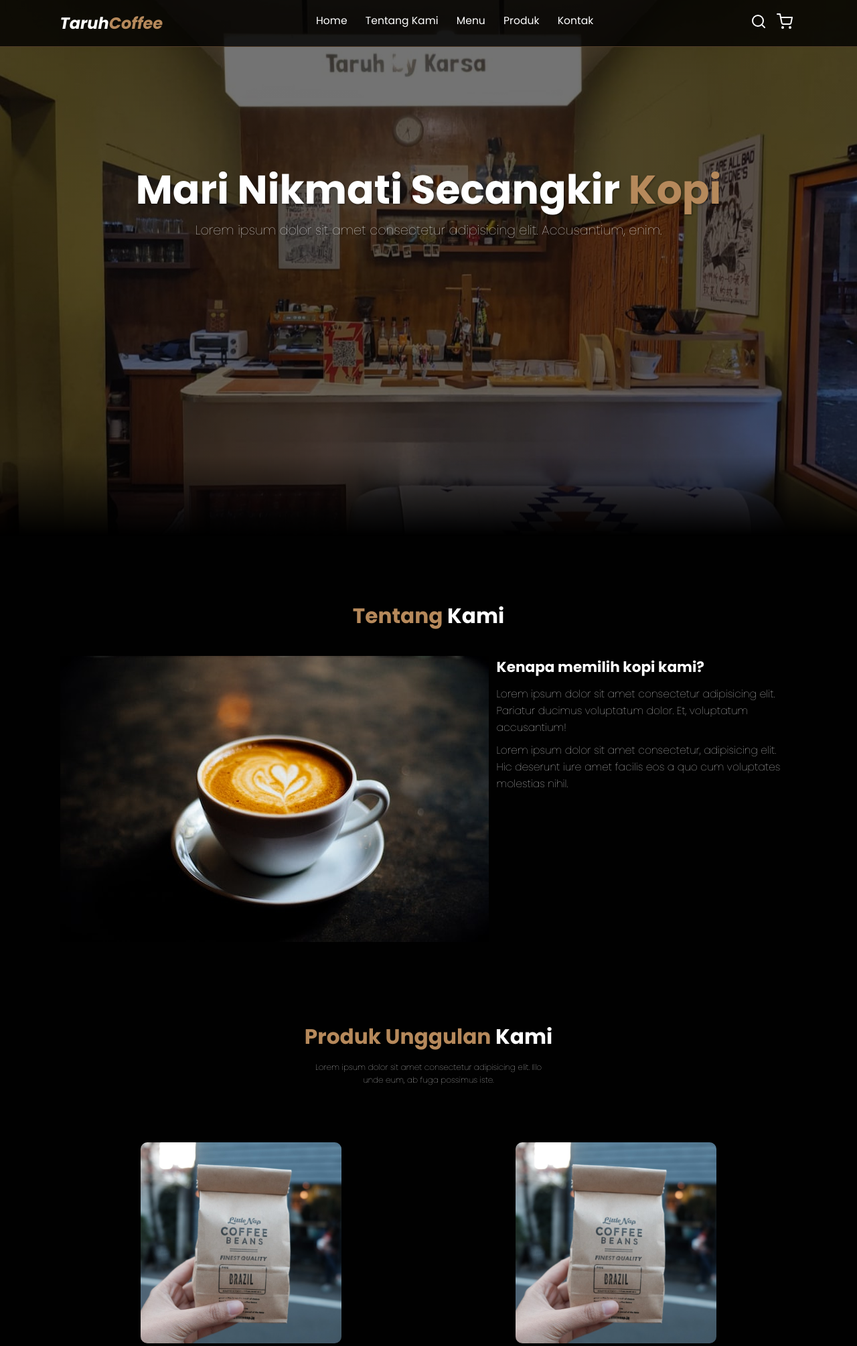
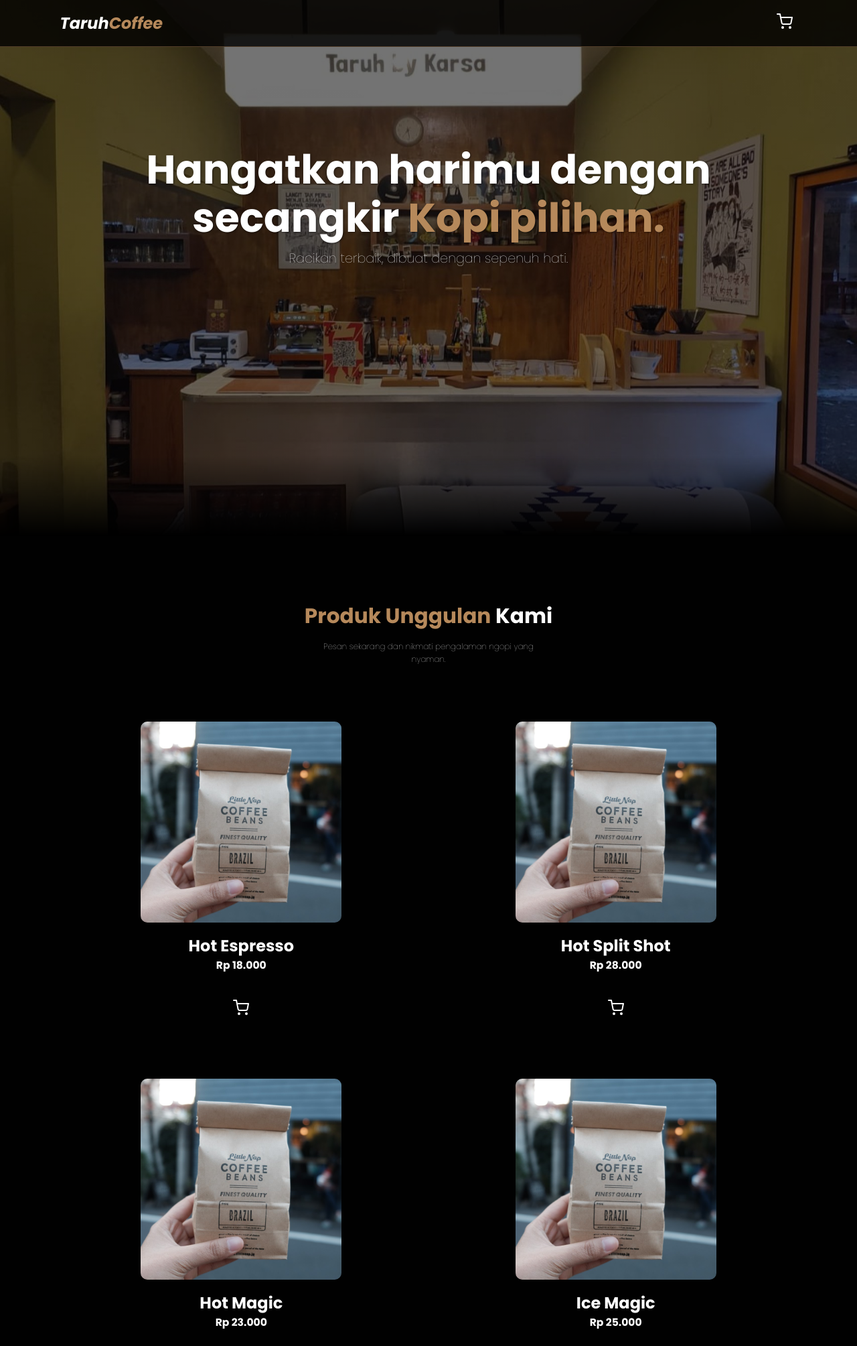
Before and after one commit to jmlabdlnsr/TaruhCoffee, a PHP site: page / in a window 1280 px wide. Shown: the top 2009 px of the page at 67% size. Run offline with PHP 8.4, Linux system fonts and the light colour scheme; some libraries are stand-ins or nearby versions.

Commit message:
Fix Bug & update ui

```diff
--- a/css/style.css
+++ b/css/style.css
@@ -62,30 +62,6 @@ body {
   color: var(--primary);
 }
 
-.navbar .navbar-nav a {
-  color: #fff;
-  display: inline-block;
-  font-size: 1.3rem;
-  margin: 0 1rem;
-}
-
-.navbar .navbar-nav a:hover {
-  color: var(--primary);
-}
-
-.navbar .navbar-nav a::after {
-  content: '';
-  display: block;
-  padding-bottom: 0.5rem;
-  border-bottom: 0.1rem solid var(--primary);
-  transform: scaleX(0);
-  transition: 0.2s linear;
-}
-
-.navbar .navbar-nav a:hover::after {
-  transform: scaleX(0.5);
-}
-
 .navbar .navbar-extra a {
   color: #fff;
   margin: 0 0.5rem;
@@ -95,43 +71,8 @@ body {
   color: var(--primary);
 }
 
-#hamburger-menu {
-  display: none;
-}
 
-/* Navbar search form */
-.navbar .search-form {
-  position: absolute;
-  top: 100%;
-  right: 7%;
-  background-color: #fff;
-  width: 50rem;
-  height: 5rem;
-  display: flex;
-  align-items: center;
-  transform: scaleY(0);
-  transform-origin: top;
-  transition: 0.3s;
-}
 
-.navbar .search-form.active {
-  transform: scaleY(1);
-}
-
-.navbar .search-form input {
-  height: 100%;
-  width: 100%;
-  font-size: 1.6rem;
-  color: var(--bg);
-  padding: 1rem;
-}
-
-.navbar .search-form label {
-  cursor: pointer;
-  font-size: 2rem;
-  margin-right: 1.5rem;
-  color: var(--bg);
-}
 
 /* Shopping Cart */
 .shopping-cart {
@@ -274,7 +217,7 @@ body {
 }
 
 .hero .content h1 {
-  padding-top: 100px;
+  padding-top: 70px;
   font-size: 5em;
   color: #fff;
   text-shadow: 1px 1px 3px rgba(1, 1, 3, 0.5);
@@ -294,27 +237,13 @@ body {
   mix-blend-mode: difference;
 }
 
-.hero .content .cta {
-  margin-top: 1rem;
-  display: inline-block;
-  padding: 1rem 3rem;
-  font-size: 1.4rem;
-  color: #fff;
-  background-color: var(--primary);
-  border-radius: 0.5rem;
-  box-shadow: 1px 1px 3px rgba(1, 1, 3, 0.5);
-}
 
 /* About Section */
-.about,
-.menu,
 .products,
 .contact {
   padding: 8rem 7% 1.4rem;
 }
 
-.about h2,
-.menu h2,
 .products h2,
 .contact h2 {
   text-align: center;
@@ -322,38 +251,11 @@ body {
   margin-bottom: 3rem;
 }
 
-.about h2 span,
-.menu h2 span,
 .products h2 span,
 .contact h2 span {
   color: var(--primary);
 }
 
-.about .row {
-  display: flex;
-}
-
-.about .row .about-img {
-  flex: 1 1 45rem;
-}
-
-
-.about .row .content {
-  flex: 1 1 35rem;
-  padding: 0 1rem;
-}
-
-.about .row .content h3 {
-  font-size: 1.8rem;
-  margin-bottom: 1rem;
-}
-
-.about .row .content p {
-  margin-bottom: 0.8rem;
-  font-size: 1.3rem;
-  font-weight: 100;
-  line-height: 1.6;
-}
 
 /* Menu Section */
 .products h2,
--- a/index.html
+++ b/index.html
@@ -32,29 +32,12 @@
   <nav class="navbar" x-data>
     <a href="#" class="navbar-logo">Taruh<span>Coffee</span></a>
 
-    <div class="navbar-nav">
-      <a href="#home">Home</a>
-      <a href="#about">Tentang Kami</a>
-      <a href="#menu">Menu</a>
-      <a href="#products">Produk</a>
-      <a href="#contact">Kontak</a>
-    </div>
-
     <div class="navbar-extra">
-      <a href="#" id="search-button"><i data-feather="search"></i></a>
       <a href="#" id="shopping-cart-button">
         <i data-feather="shopping-cart"></i>
         <span class="qty-badge" x-show="$store.cart.qty" x-text="$store.cart.qty"></span>
       </a>
-      <a href="#" id="hamburger-menu"><i data-feather="menu"></i></a>
     </div>
-
-    <!-- Search Form start -->
-    <div class="search-form">
-      <input type="search" id="search-box" placeholder="search here..." />
-      <label for="search-box"><i data-feather="search"></i></label>
-    </div>
-    <!-- Search Form end -->
 
     <!-- Shopping Cart start -->
     <div class="shopping-cart">
@@ -118,45 +101,20 @@
   <section class="hero" id="home">
     <div class="mask-container">
       <main class="content">
-        <h1>Mari Nikmati Secangkir <span>Kopi</span></h1>
+        <h1>Hangatkan harimu dengan secangkir <span>Kopi pilihan.</span></h1>
         <p>
-          Lorem ipsum dolor sit amet consectetur adipisicing elit.
-          Accusantium, enim.
+          Racikan terbaik, dibuat dengan sepenuh hati.
         </p>
       </main>
     </div>
   </section>
   <!-- Hero Section end -->
 
-  <!-- About Section start -->
-  <section id="about" class="about">
-    <h2><span>Tentang</span> Kami</h2>
-
-    <div class="row">
-      <div class="about-img">
-        <img src="img/tentang-kami.jpg" alt="Tentang Kami" />
-      </div>
-      <div class="content">
-        <h3>Kenapa memilih kopi kami?</h3>
-        <p>
-          Lorem ipsum dolor sit amet consectetur adipisicing elit. Pariatur
-          ducimus voluptatum dolor. Et, voluptatum accusantium!
-        </p>
-        <p>
-          Lorem ipsum dolor sit amet consectetur, adipisicing elit. Hic
-          deserunt iure amet facilis eos a quo cum voluptates molestias nihil.
-        </p>
-      </div>
-    </div>
-  </section>
-  <!-- About Section end -->
-
   <!-- Products Section start -->
   <section class="products" id="products" x-data="products">
     <h2><span>Produk Unggulan</span> Kami</h2>
     <p>
-      Lorem ipsum dolor sit amet consectetur adipisicing elit. Illo unde eum,
-      ab fuga possimus iste.
+      Pesan sekarang dan nikmati pengalaman ngopi yang nyaman.
     </p>
 
     <div class="row">
@@ -190,8 +148,7 @@
   <section id="contact" class="contact">
     <h2><span>Kontak</span> Kami</h2>
     <p>
-      Lorem ipsum dolor sit amet consectetur adipisicing elit. Veritatis,
-      provident.
+      Kami siap mendengar dan membantu kebutuhanmu.
     </p>
 
     <div class="row">
@@ -227,47 +184,11 @@
       <a href="#"><i data-feather="facebook"></i></a>
     </div>
 
-    <div class="links">
-      <a href="#home">Home</a>
-      <a href="#about">Tentang Kami</a>
-      <a href="#menu">Menu</a>
-      <a href="#contact">Kontak</a>
-    </div>
-
     <div class="credit">
       <p>Created by <a href="">Kelompok 4</a>. | &copy; 2025.</p>
     </div>
   </footer>
   <!-- Footer end -->
-
-  <!-- Modal Box Item Detail start -->
-  <!-- <div class="modal" id="item-detail-modal">
-    <div class="modal-container">
-      <a href="#" class="close-icon"><i data-feather="x"></i></a>
-      <div class="modal-content">
-        <img src="img/products/1.jpg" alt="Product 1" />
-        <div class="product-content">
-          <h3>Product 1</h3>
-          <p>
-            Lorem ipsum dolor sit amet consectetur, adipisicing elit.
-            Provident, tenetur cupiditate facilis obcaecati ullam maiores
-            minima quos perspiciatis similique itaque, esse rerum eius
-            repellendus voluptatibus!
-          </p>
-          <div class="product-stars">
-            <i data-feather="star" class="star-full"></i>
-            <i data-feather="star" class="star-full"></i>
-            <i data-feather="star" class="star-full"></i>
-            <i data-feather="star" class="star-full"></i>
-            <i data-feather="star"></i>
-          </div>
-          <div class="product-price">IDR 30K <span>IDR 55K</span></div>
-          <a href="#"><i data-feather="shopping-cart"></i> <span>add to cart</span></a>
-        </div>
-      </div>
-    </div>
-  </div> -->
-  <!-- Modal Box Item Detail end -->
 
   <!-- Feather Icons -->
   <script>
--- a/src/app.js
+++ b/src/app.js
@@ -1,11 +1,24 @@
 document.addEventListener('alpine:init', () => {
     Alpine.data('products', () => ({
         items: [
-            {id: 1, name: 'Matcha', img: '1.jpg', price: 20000},
-            {id: 2, name: 'Matcha2', img: '1.jpg', price: 22000},
-            {id: 3, name: 'Matcha3', img: '1.jpg', price: 21000},
-            {id: 4, name: 'Matcha4', img: '1.jpg', price: 24000},
-            {id: 5, name: 'Matcha5', img: '1.jpg', price: 22000}
+            {id: 1, name: 'Hot Espresso', img: '1.jpg', price: 18000},
+            {id: 2, name: 'Hot Split Shot', img: '1.jpg', price: 28000},
+            {id: 3, name: 'Hot Magic', img: '1.jpg', price: 23000},
+            {id: 4, name: 'Ice Magic', img: '1.jpg', price: 25000},
+            {id: 5, name: 'Hot Pour Over', img: '1.jpg', price: 20000},
+            {id: 6, name: 'Ice Pour Over', img: '1.jpg', price: 20000},
+            {id: 7, name: 'Hot vanilla Latte', img: '1.jpg', price: 24000},
+            {id: 8, name: 'Ice vanilla Latte', img: '1.jpg', price: 26000},
+            {id: 9, name: 'Hot Caramel Latte', img: '1.jpg', price: 24000},
+            {id: 10, name: 'Ice Caramel Latte', img: '1.jpg', price: 26000},
+            {id: 11, name: 'lavaberry', img: '1.jpg', price: 25000},
+            {id: 12, name: 'The Older', img: '1.jpg', price: 25000},
+            {id: 13, name: 'Mount Blanc', img: '1.jpg', price: 25000},
+            {id: 14, name: 'nagoya', img: '1.jpg', price: 23000},
+            {id: 15, name: 'Hot Chocolatte', img: '1.jpg', price: 22000},
+            {id: 16, name: 'Ice Chocolatte', img: '1.jpg', price: 24000},
+            {id: 17, name: 'Hot Redvelvet Latte', img: '1.jpg', price: 22000},
+            {id: 18, name: 'Ice Redvelvet Latte', img: '1.jpg', price: 24000},
         ]
     }));
 
@@ -75,6 +88,7 @@ checkoutButton.disabled = true;
 
 const form = document.querySelector('#checkoutForm');
 
+
 form.addEventListener('keyup', function(){
     for (let i = 0; i < form.elements.length; i++){
         if(form.elements[i].value.length !== 0){
@@ -113,15 +127,15 @@ checkoutButton.addEventListener('click', async function(e) {
 })
 
 //format pesan wa
-const formatMessage = (obj) =>{
-    return `Test Data Customer
-    Nama : ${obj.name}
-    Email: ${obj.email}
-    No HP: ${obj.phoneNumber}
-Data pesanan:
-${JSON.parse(obj.items).map((item) => `${item.name} (${item.qty} x ${rupiah(item.total)})\n`)}
-TOTAL: ${rupiah(obj.total)}`;
-}
+// const formatMessage = (obj) =>{
+//     return `Test Data Customer
+//     Nama : ${obj.name}
+//     Email: ${obj.email}
+//     No HP: ${obj.phoneNumber}
+// Data pesanan:
+// ${JSON.parse(obj.items).map((item) => `${item.name} (${item.qty} x ${rupiah(item.total)})\n`)}
+// TOTAL: ${rupiah(obj.total)}`;
+// }
 
 //konversi rupiah
 const rupiah = (number) => {
```
Also changed, not shown: other parts of css/style.css (+6 -84 lines), js/script.js (+0 -27 lines).
